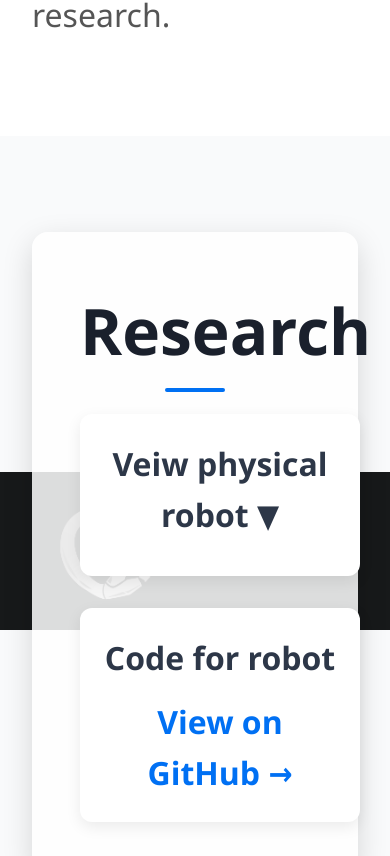
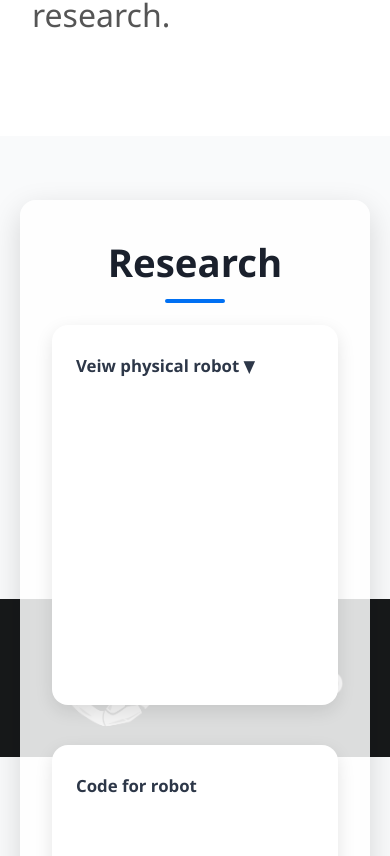
Before and after one commit to thomasbenti/personal-website, a React (Vite) app: page / in a window 390 px wide. Shown: the part 2985-3841 px from the top of the page. Built offline with nearby package versions, Linux system fonts and the light colour scheme.

Commit message:
stuff again

```diff
--- a/src/sections/Projects.css
+++ b/src/sections/Projects.css
@@ -23,7 +23,7 @@
   padding: 2rem;
   border-radius: 10px;
   box-shadow: 0 4px 12px rgba(0, 0, 0, 0.05);
-  width: min(520px, 100%);
+  width: 45%;
   text-align: left;
   transition: transform 0.3s ease, box-shadow 0.3s ease;
   text-decoration: none;
--- a/src/sections/Research.css
+++ b/src/sections/Research.css
@@ -1,3 +1,5 @@
+/* Research.css */
+
 .research-section {
   background-image: url("/cyphilab-bg.png");
   background-size: contain;
@@ -15,11 +17,12 @@
   background-color: rgba(255, 255, 255, 0.85);
   padding: 3rem;
   border-radius: 16px;
-  max-width: 1000px;
+  max-width: 1100px;
   width: 100%;
   box-shadow: 0 10px 30px rgba(0, 0, 0, 0.15);
 }
 
+/* Heading */
 .research-heading {
   font-size: 4rem;
   text-align: center;
@@ -28,33 +31,63 @@
   color: #1a202c;
 }
 
+/* Grid of cards */
 .research-cards {
   display: grid;
-  grid-template-columns: repeat(auto-fit, minmax(280px, 1fr));
-  gap: 2rem;
+  grid-template-columns: repeat(auto-fit, minmax(420px, 1fr));
+  gap: 2.5rem;
+  align-items: stretch;
 }
 
+/* Card */
 .research-card {
   background: #ffffff;
-  padding: 1.5rem;
-  border-radius: 12px;
-  box-shadow: 0 5px 15px rgba(0, 0, 0, 0.08);
-  text-align: center;
+  padding: 2rem;
+  border-radius: 16px;
+  box-shadow: 0 6px 18px rgba(0, 0, 0, 0.1);
+  text-align: left;
+
+  display: flex;
+  flex-direction: column;
+  gap: 1rem;
+
+  min-height: 420px;
   transition: transform 0.3s ease, box-shadow 0.3s ease;
 }
 
 .research-card:hover {
   transform: translateY(-5px);
-  box-shadow: 0 10px 20px rgba(0, 0, 0, 0.12);
+  box-shadow: 0 10px 22px rgba(0, 0, 0, 0.14);
 }
 
+/* Slideshow area (put your carousel inside this) */
+.research-slideshow {
+  position: relative;
+  width: 100%;
+  height: 260px;
+  border-radius: 12px;
+  overflow: hidden;
+  background: #edf2f7;
+}
+
+.research-slideshow img {
+  width: 100%;
+  height: 100%;
+  object-fit: cover;
+  display: block;
+}
+
+/* Text */
 .research-card p {
+  font-size: 1.05rem;
   font-weight: 600;
-  margin-bottom: 0.75rem;
+  margin: 0.25rem 0 0.5rem;
   color: #2d3748;
 }
 
+/* Links pinned to bottom */
 .research-card a {
+  margin-top: auto;
   color: #0070f3;
   font-weight: 600;
   text-decoration: none;
@@ -65,3 +98,44 @@
   text-decoration: underline;
   color: #0051c3;
 }
+
+/* Responsive */
+@media (max-width: 900px) {
+  .research-overlay {
+    padding: 2rem;
+  }
+
+  .research-heading {
+    font-size: 3rem;
+  }
+
+  .research-cards {
+    grid-template-columns: 1fr;
+  }
+
+  .research-card {
+    min-height: 380px;
+  }
+
+  .research-slideshow {
+    height: 220px;
+  }
+}
+
+@media (max-width: 500px) {
+  .research-section {
+    padding: 4rem 1.25rem;
+  }
+
+  .research-heading {
+    font-size: 2.4rem;
+  }
+
+  .research-card {
+    padding: 1.5rem;
+  }
+
+  .research-slideshow {
+    height: 200px;
+  }
+}
```
